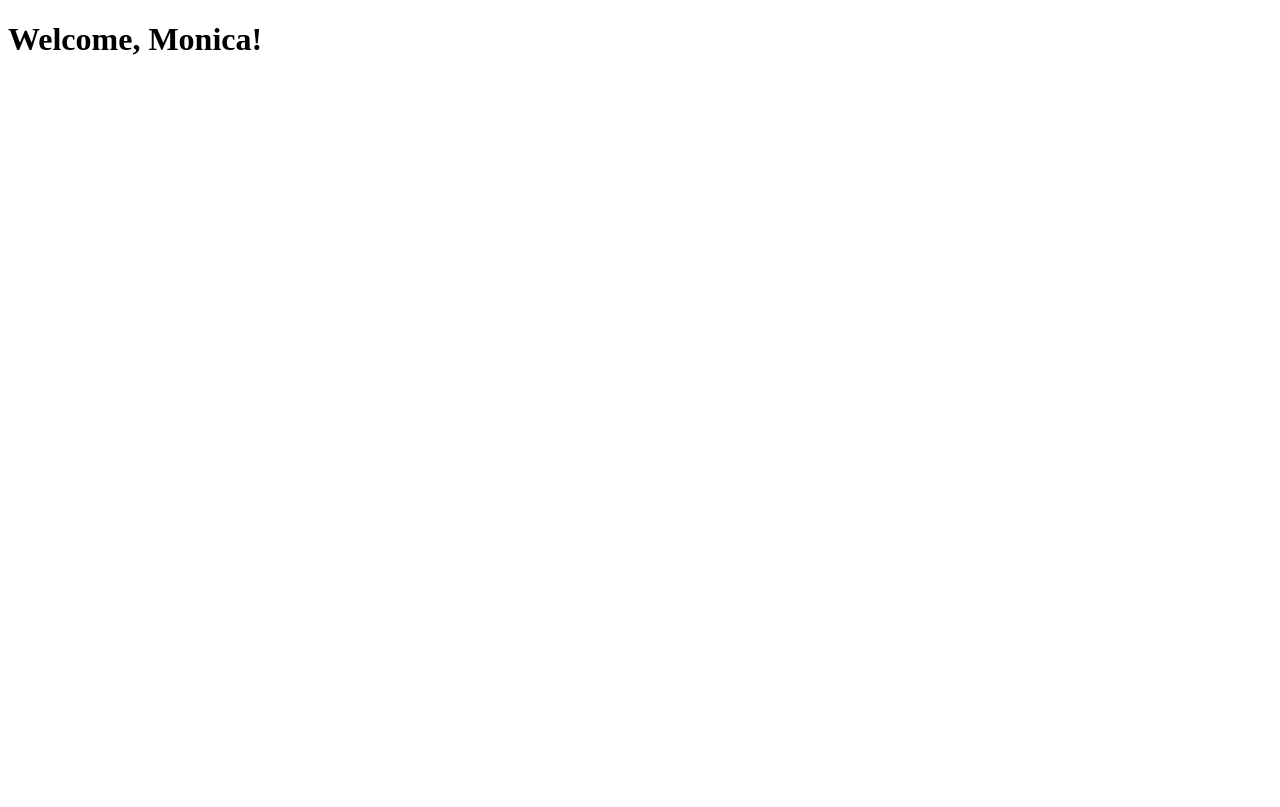
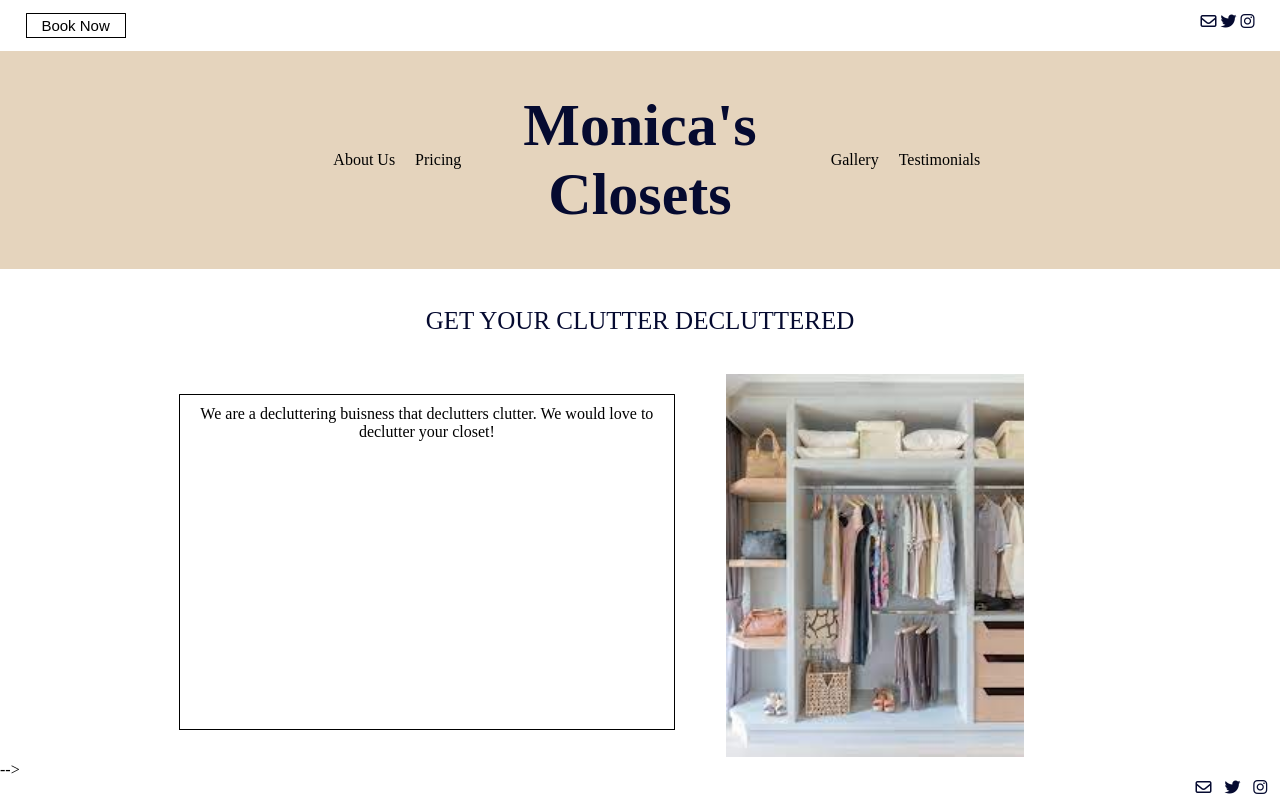
Before and after one commit to elbuck/monicasclosets, a plain HTML site: page index.html in a window 1280 px wide. Drawn offline with Linux system fonts and the light colour scheme.

Commit message:
beginning index.html structure and design

```diff
--- a/index.html
+++ b/index.html
@@ -1,11 +1,113 @@
 <!DOCTYPE html>
 <html lang="en">
 <head>
+	<Link rel="stylesheet" href="styles/index.css"/>
+	<link rel="stylesheet" href="https://cdnjs.cloudflare.com/ajax/libs/font-awesome/4.7.0/css/font-awesome.min.css">
+	<script src="https://kit.fontawesome.com/4b922bc58a.js" crossorigin="anonymous"></script>
+	<script src="scripts/script.js"></script>
     <meta charset="UTF-8">
     <meta name="viewport" content="width=device-width, initial-scale=1.0">
     <title>Monica's Closet</title>
 </head>
 <body>
-    <h1>Welcome, Monica!</h1>
+    <body>
+	<div class="top-line">
+		<button class="nav-drop-down">
+				<i class="fas fa-bars"></i>
+			</button>
+				<div class="drop-down-list">
+					<li><a href="">Home</a></li>
+					<li><a href="">About</a></li>
+					<li><a href=""></a></li>
+					<li><a href=""></a></li>
+					<li><a href=""></a></li>
+					<li><a href=""></a></li>
+				</div>
+		<div class="book-parent">
+			<button class="book">Book Now</button>
+		</div>
+		<div class="socials">
+			<a href="#" class="far fa-envelope"></a>
+			<a href="#" class="fa fa-twitter"></a>
+			<a href="#" class="fa fa-instagram"></a>
+		</div>
+	</div>
+	<div class="header">
+		<div class="nav-bar">
+			<ul>
+				<li><a href="">About Us</a></li>
+				<li><a href="">Pricing</a></li>
+			</ul>
+		</div>
+
+		<h1 class="title">Monica's<br>Closets</br></h1>
+
+		<div class="nav-bar">
+			<ul>
+				<li><a href="">Gallery</a></li>
+				<li><a href="">Testimonials</a></li>
+			</ul>
+		</div>
+	</div>
+
+	<div class="slogan">
+		Get Your Clutter Decluttered
+	</div>
+
+	<div class="section1">
+		<div class="description-parent">
+			<div class="description">We are a decluttering buisness that declutters clutter. We would love to declutter your closet!</div>
+		</div>
+		<div class="image1-parent">
+			<img class="image1"
+				src="images/image.jpeg">
+		</div>
+	</div>
+
+
+<!-- <div class="slideshow-container">
+
+	<div class="mySlides fade">
+		<img
+			class="houses1"
+			src="images/image1.jpeg"
+			alt="">
+	</div>
+
+	<div class="mySlides fade">
+		<img
+			class="houses1"
+			src="images/houses2.jpg"
+			alt="">
+	</div>
+
+	<div class="mySlides fade">
+		<img
+			class="houses1"
+			src="images/houses3.jpg"
+			alt="">
+	</div>
+
+	Next and previous buttons
+  	<a class="prev" onclick="plusSlides(-1)">&#10094;</a>
+ 	 <a class="next" onclick="plusSlides(1)">&#10095;</a>
+</div>
+<br>
+
+<!-- The dots/circles -->
+<div style="text-align:center">
+  <span class="dot" onclick="currentSlide(1)"></span>
+  <span class="dot" onclick="currentSlide(2)"></span>
+  <span class="dot" onclick="currentSlide(3)"></span>
+</div> -->
+
+
+</body>
+<footer class="footer">
+	<a href="#" class="far fa-envelope"></a>
+	<a href="#" class="fa fa-twitter"></a>
+	<a href="#" class="fa fa-instagram"></a>
+</footer>
+</html>
 </body>
 </html>
--- /dev/null
+++ b/styles/index.css
@@ -0,0 +1,256 @@
+@media screen and (min-width: 601px) {
+
+body {
+	margin: 0px;
+}
+
+.top-line {
+	display: flex;
+	padding-top: 1%;
+	padding-bottom: 1%;
+}
+
+.book-parent {
+	padding-left: 2%;
+}
+
+.book {
+	width: 100px;
+	padding-top: 3%;
+	padding-bottom: 3%;
+	cursor: pointer;
+	background-color: white;
+	border: 1px solid black;
+	font-size: 15px;
+	border-radius: 0.5px;
+}
+
+.socials {
+	margin-left: auto;
+	padding-right: 2%;
+}
+
+.socials a{
+	color: #050A30;
+	padding-bottom: 1%;
+	text-decoration: none;
+
+}
+
+.nav-drop-down {
+	display: none;
+	/*padding: 1%;
+	border: 0;
+	background-color: transparent;
+	font-size: 20px;*/
+}
+
+	/*.nav-drop-down:focus {
+		outline: none;
+	}
+
+	.nav-drop-down:hover {
+		font-size: 110%
+	}*/
+
+	.drop-down-list {
+		display: none;
+	}
+/*
+	.drop-down-list.show {
+		position: absolute;
+		display: flex;
+		flex-direction: column;
+		list-style-type: none;
+		text-transform: uppercase;
+		margin-top: 4%;
+		background-color: white;
+
+	}
+
+	.drop-down-list li {
+		position: relative;
+		margin-top: 10px;
+		margin-left: 10px;
+		margin-right: 10px;
+		margin-bottom: 20px;
+		text-align: center;
+	}
+
+	.drop-down-list a {
+		position: relative;
+		font-size: 15px;
+		color: black;
+		text-decoration: none;
+	}
+
+	.drop-down-list a:hover {
+		border-bottom: 1px solid black;
+		opacity: 0.5;
+	}*/
+
+
+.header {
+	background-color: #e5d4bd;
+	display: flex;
+	flex-direction: row;
+	justify-content: center;
+	align-items: center;
+}
+
+.title {
+	font-size: 60px;
+	color: #050A30;
+	text-align: center;
+}
+
+.nav-bar {
+	width: 200px;
+	margin-left: 5%;
+}
+
+.nav-bar ul {
+	list-style-type: none;
+  	padding: 0;
+  	margin: 0;
+  	display: flex;
+  	flex-direction: row;
+ }
+
+ .nav-bar li {
+ 	margin: 0 5%;
+ }
+
+.nav-bar li a {
+	text-decoration: none;
+	color: black;
+}
+
+.slogan {
+	font-size: 25px;
+	text-align: center;
+	text-transform: uppercase;
+	padding-top: 3%;
+	padding-bottom: 3%;
+	color: #050A30;
+}
+
+.section1 {
+	display: flex;
+	flex-direction: row;
+	justify-content: center;
+	width: 80%;
+	margin-left: 10%;
+	align-content: center;
+}
+
+.description-parent {
+	padding: 0 0 3% 5%;
+	margin-right: 5%;
+	display: flex;
+	align-content: center;
+	margin-top: 2%;
+}
+
+.description {
+	border: 1px solid black;
+	border-radius: 0.5px;
+/*	background-color: #e5d4bd;
+*/	text-align: center;
+	padding: 2% 0 2% 0;
+}
+
+.image1-parent {
+	width: 50%;
+}
+
+.image1 {
+	width: 70%;
+}
+
+/*.slideshow-container {
+  position: relative;
+  margin: auto;
+}
+
+.mySlides {
+  display: none;
+}
+
+.houses1 {
+	width: 100%;
+}
+
+/* Next & previous buttons */
+/*.prev, .next {
+  cursor: pointer;
+  position: absolute;
+  top: 50%;
+  width: auto;
+  margin-top: -22px;
+  padding: 16px;
+  color: white;
+  font-weight: bold;
+  font-size: 18px;
+  transition: 0.6s ease;
+  border-radius: 0 3px 3px 0;
+  user-select: none;
+}*/
+
+/* Position the "next button" to the right */
+/*.next {
+  right: 0;
+  border-radius: 3px 0 0 3px;
+}*/
+
+/* On hover, add a black background color with a little bit see-through */
+/*.prev:hover, .next:hover {
+  background-color: rgba(0,0,0,0.8);
+}*/
+
+/* The dots/bullets/indicators */
+/*.dot {
+  cursor: pointer;
+  height: 15px;
+  width: 15px;
+  margin: 0 2px;
+  background-color: #bbb;
+  border-radius: 50%;
+  display: inline-block;
+  transition: background-color 0.6s ease;
+}
+*/
+/*.active, .dot:hover {
+  background-color: #717171;
+}*/
+
+/* Fading animation */
+/*.fade {
+  -webkit-animation-name: fade;
+  -webkit-animation-duration: 1.5s;
+  animation-name: fade;
+  animation-duration: 1.5s;
+}
+
+@-webkit-keyframes fade {
+  from {opacity: .4}
+  to {opacity: 1}
+}
+
+@keyframes fade {
+  from {opacity: .4}
+  to {opacity: 1}
+}*/
+
+.footer {
+	display: flex;
+	justify-content: flex-end;
+}
+
+.footer a{
+	color: #050A30;
+	padding-right: 1%;
+	padding-bottom: 1%;
+	text-decoration: none;
+}
+)
```
Also changed, not shown: scripts/scripts.js (added, +67 -0 lines), images/image.jpeg (added), 2 other files.
